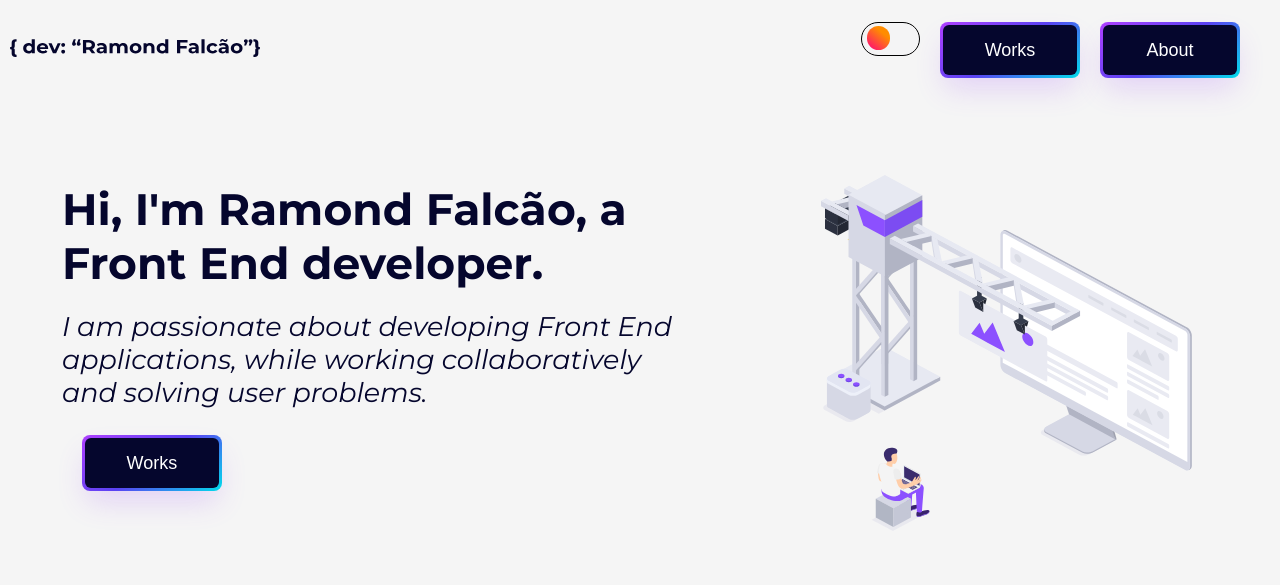
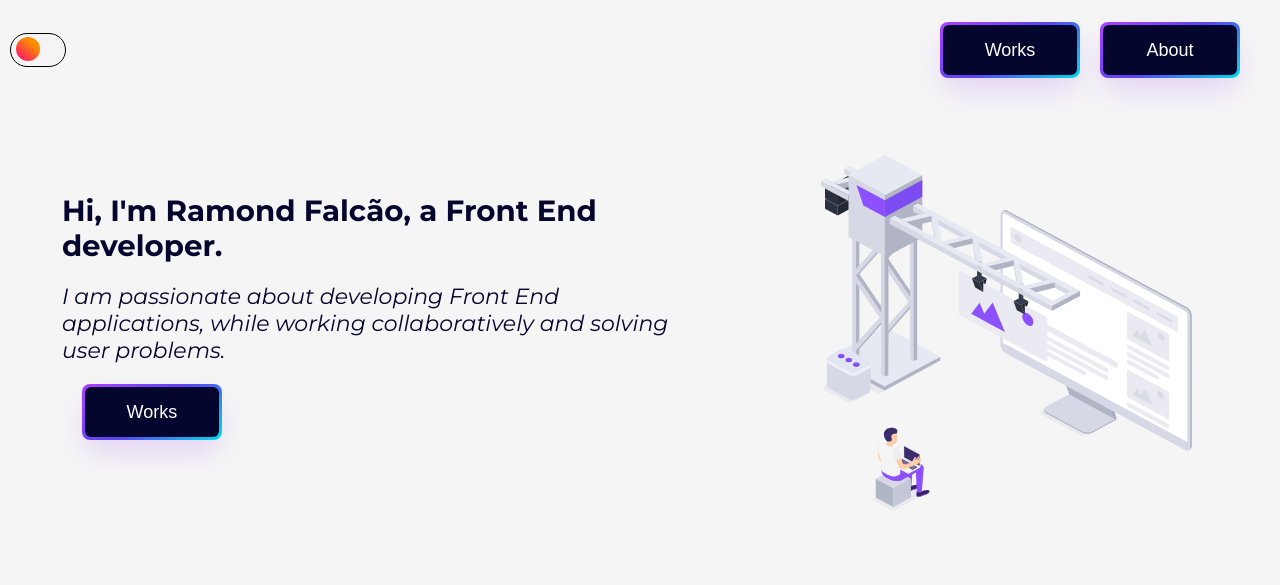
Before and after one commit to ramondfalcao/portifolio, a React (Create React App) app: page / in a window 1280 px wide. Shown: the top 585 px of the page. Built offline with nearby package versions, Linux system fonts and the light colour scheme.

Commit message:
Toggle Dark implementado na page Home

```diff
--- a/src/components/About.css
+++ b/src/components/About.css
@@ -118,7 +118,7 @@
 @media only screen and (min-width: 850px)  {
   .about-section {
     width: 100%;
-    height: 80vh;
+    /* height: 80vh; */
     display: grid;
     grid-template-columns: auto auto;
     column-gap: 10px;
--- a/src/components/Header.css
+++ b/src/components/Header.css
@@ -1,10 +1,21 @@
-header{
+.header{
   width: 100%;
   height: 100px;
   display: flex;
   align-items: center;
   flex-direction: row;
   justify-content: space-between;
+}
+
+.header-dark{
+  width: 100%;
+  height: 100px;
+  display: flex;
+  align-items: center;
+  flex-direction: row;
+  justify-content: space-between;
+  background-color: rgb(5, 6, 45);
+  color: whitesmoke;
 }
 
 .list-desktop {
--- a/src/components/Header.js
+++ b/src/components/Header.js
@@ -1,25 +1,30 @@
-import React, { useState } from 'react';
+import React, { useContext, useState } from 'react';
 import { Link } from 'react-router-dom';
 import menuRed from '../assets/menuRed.svg';
 import logo2 from '../assets/logo2.svg';
 import './Header.css'
 import './toggleDark.css'
+import portfolioContext from '../context/PortfolioContext';
 
 function Header() {
+  const { toggleDark, setToggleDark } = useContext(portfolioContext)
   const [active, setActive] = useState(false)
+
   const toggleMode = () => {
     setActive(!active)
   }
+
+  const toggleDarkAndWhite = () => {
+    setToggleDark(!toggleDark)
+  }
+
   return (
     <>
-      <header className="header">
-        <Link to="/">
-          <img
-            className="logo-mobile"
-            src={logo2}
-            alt="Menu Mobile"
-          />
-        </Link>
+      <header className={ toggleDark ? "header-dark" : "header"}>
+        <label class="switch">
+          <input onClick={ toggleDarkAndWhite } type="checkbox"></input>
+          <span class="slider"></span>
+        </label>
         <img
           onClick={ toggleMode }
           className="menu-mobile"
@@ -28,10 +33,6 @@ function Header() {
         />
         <div className="list-desktop">
           <ul className="listItems-desktop">
-            <label class="switch">
-              <input type="checkbox"></input>
-              <span class="slider"></span>
-            </label>
             <Link className='btn-desktop' to="/works">
               <button
                 className='btn-desktop'
@@ -54,10 +55,6 @@ function Header() {
         {active && (
           <div className="list">
             <ul className="listItems">
-              <label class="switch">
-                <input type="checkbox"></input>
-                <span class="slider"></span>
-              </label>
               <Link to="/works">
                 <button
                   type="button"
--- a/src/components/Skills.css
+++ b/src/components/Skills.css
@@ -43,5 +43,21 @@
   font-family: 'Montserrat', sans-serif;
   background-color: rgb(5, 6, 45);
   color: whitesmoke;
-  width: 90%;
+  width: 95%;
 }
+
+/* IPAD SIZE */
+
+@media only screen and (min-width: 500px) and (max-width: 850px) {
+  .technologies-container{
+    width: 100%;
+  }
+}
+
+/* DESKTOP SIZE */
+
+@media only screen and (min-width: 850px) {
+  .technologies-container{
+    width: 100%;
+  }
+}
--- a/src/components/toggleDark.css
+++ b/src/components/toggleDark.css
@@ -5,6 +5,7 @@
    display: inline-block;
    width: 3.5em;
    height: 2em;
+   margin-left: 10px;
   }
 
   /* Hide default HTML checkbox */
--- a/src/context/PortifolioProvider.js
+++ b/src/context/PortifolioProvider.js
@@ -7,6 +7,7 @@ function PortifolioProvider({ children }) {
 
   const contextValue = {
     toggleDark,
+    setToggleDark,
   };
 
   return (
--- a/src/pages/Home.css
+++ b/src/pages/Home.css
@@ -1,6 +1,13 @@
 .main-home {
   width: 100%;
 }
+
+.main-home-dark {
+  width: 100%;
+  background-color: rgb(5, 6, 45);
+  color: whitesmoke;
+}
+
 
 .img-home {
   margin-top: 40px;
@@ -24,16 +31,28 @@
   width: 100%;
 }
 
-#title{
+.title{
   margin-bottom: 20px;
   color: rgb(5, 6, 45);
 }
 
-#paragraph {
+.title-dark{
+  margin-bottom: 20px;
+  color:  whitesmoke
+}
+
+.paragraph {
   font-style: italic;
   margin-bottom: 20px;
   font-size: 22px;
   color: rgb(5, 6, 45);
+}
+
+.paragraph-dark {
+  font-style: italic;
+  margin-bottom: 20px;
+  font-size: 22px;
+  color:  whitesmoke
 }
 
 /* IPAD SIZE */
@@ -92,7 +111,7 @@
     justify-content: center;
     align-items: center;
     justify-content: space-around;
-    margin-top: 20px;
+    /* margin-top: 20px; */
     width: 100%;
   }
 
--- a/src/pages/Home.js
+++ b/src/pages/Home.js
@@ -1,22 +1,24 @@
-import React from 'react';
+import React, { useContext } from 'react';
 import Header from '../components/Header';
-import Skills from '../components/Skills';
 import './Home.css'
 import './button.css'
 import About from '../components/About';
 import Footer from '../components/Footer';
 import imgHome from '../assets/imgHome.svg';
+import portfolioContext from '../context/PortfolioContext';
 
 function Home(props) {
   const {history} = props
+  const { toggleDark, setToggleDark } = useContext(portfolioContext)
+
   return (
     <>
       <Header props={props} />
-      <main className="main-home">
+      <main className={toggleDark ? "main-home-dark" : "main-home"}>
         <section className="section1-home">
           <section className='div-home'>
-            <h1 id="title">Hi, I'm Ramond Falcão, a Front End developer.</h1>
-            <p id="paragraph">I am passionate about developing Front End applications, while working collaboratively and solving user problems.</p>
+            <h1 className={toggleDark ? "title-dark" : "title"}>Hi, I'm Ramond Falcão, a Front End developer.</h1>
+            <p className={toggleDark ? "paragraph-dark " : "paragraph"}>I am passionate about developing Front End applications, while working collaboratively and solving user problems.</p>
             <button
               onClick={() => history.push('/works')}
               type="button"
```
